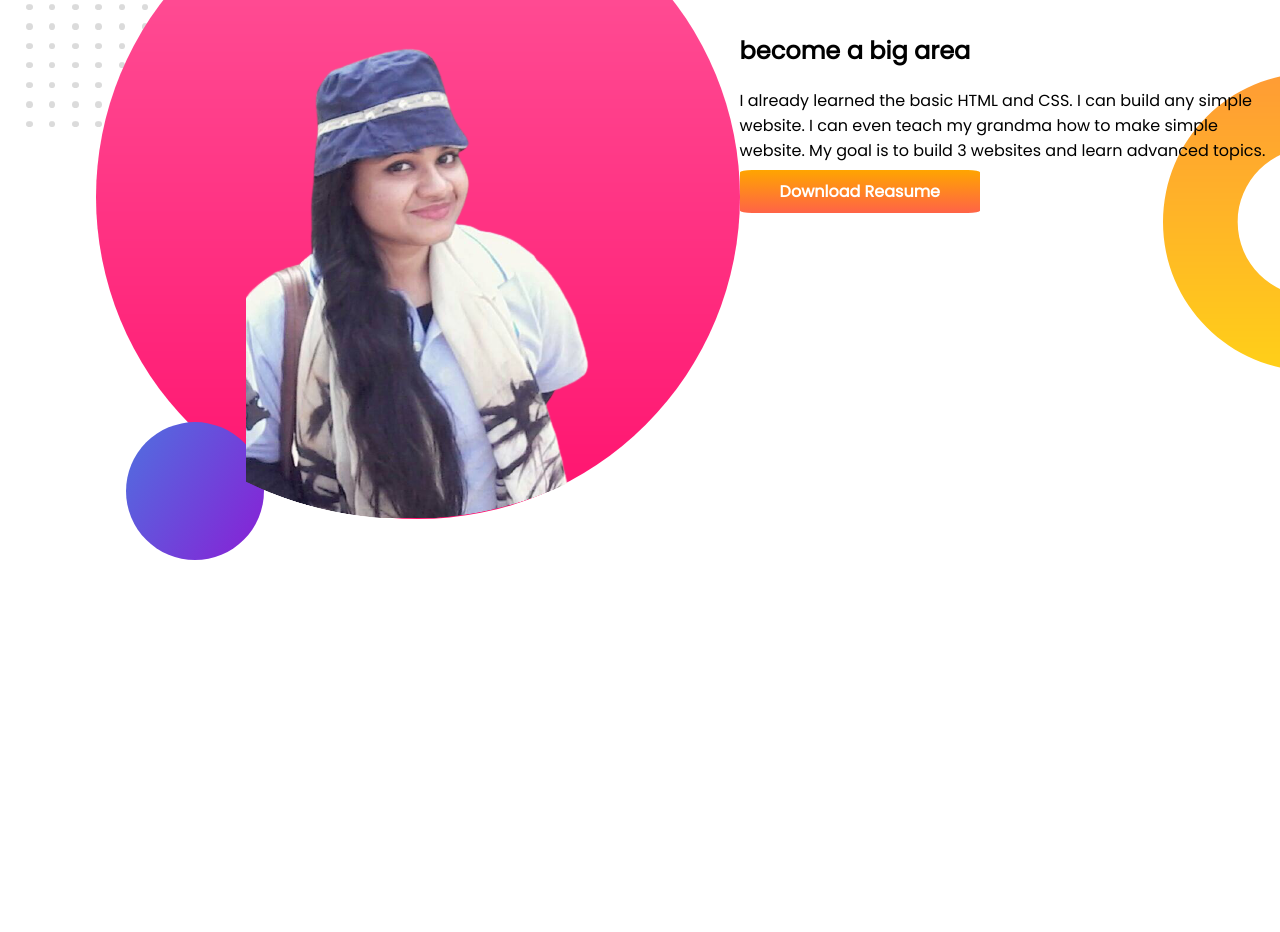
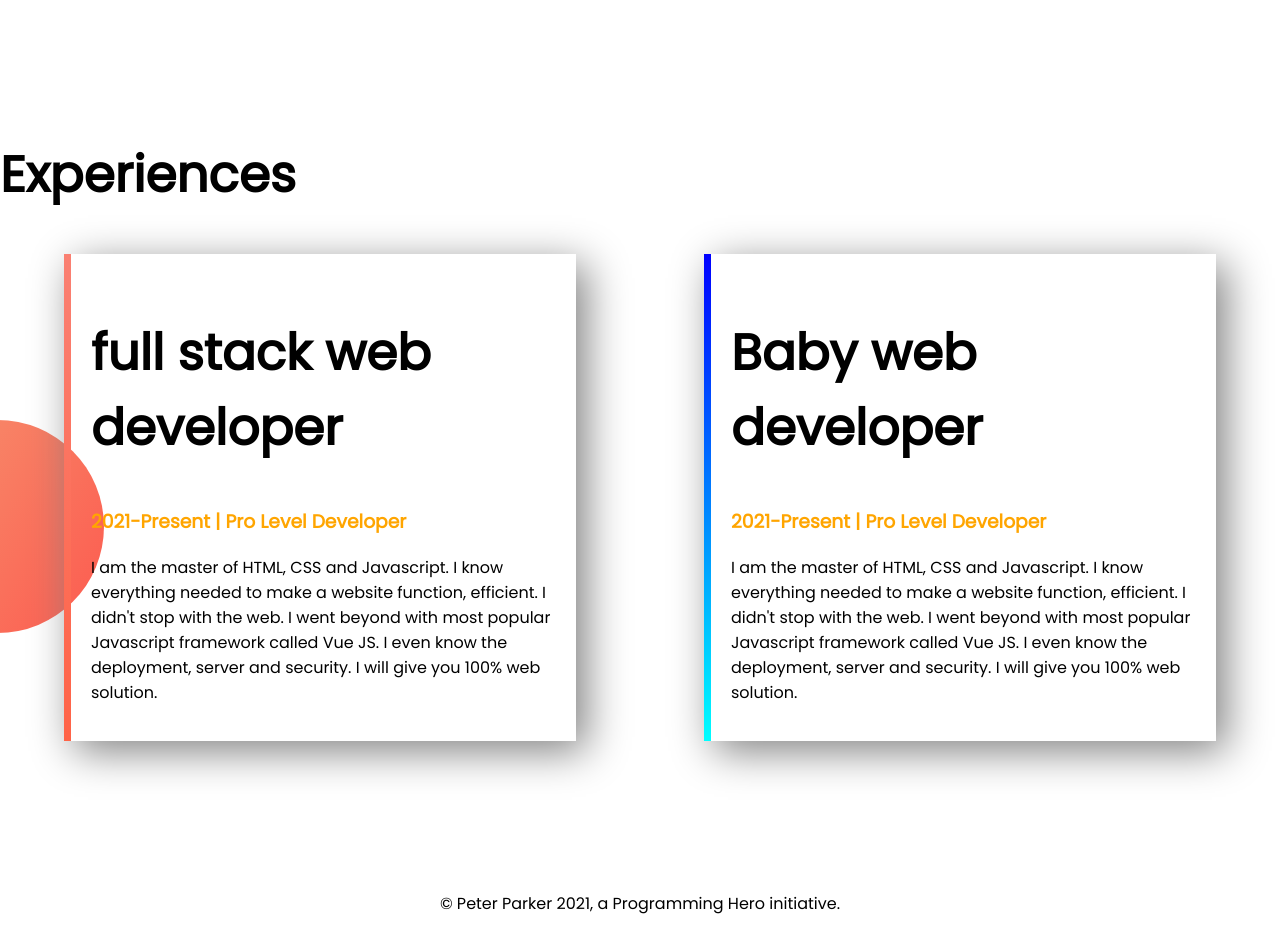
Before and after one commit to hamidamita600/developer-portfolio, a plain HTML site: page index.html in a window 1280 px wide. Shown: the part 961-1893 px from the top of the page. Before the commit the page ends 1529 px from the top, so only its background shows below. Drawn offline with Linux system fonts and the light colour scheme.

Commit message:
web developer

```diff
--- a/index.html
+++ b/index.html
@@ -13,7 +13,7 @@
 </head>
 
 <body>
-    <section class="top-banner">
+    <section class="top-banner container-flexible">
         <div class="half-width">
             <h1>Welcome To</h1>
             <h1><span class="orange-color">Mita's</span> World</h1>
@@ -29,10 +29,7 @@
     </section>
 
 
-
-
-
-    <section class="dreem-big">
+    <section class="dreem-big container-flexible">
         <div class="half-width">
             <img src="images/my-bg2.png" alt="">
         </div>
@@ -45,8 +42,49 @@
                 href="https://web.programming-hero.com/web-4/video/web-4-4-6-dream-area-background-image-background-repeat">Download
                 Reasume</a>
         </div>
+    </section>
 
+
+
+    <section class="ex-area">
+        <h1>Experiences</h1>
+
+        <div class="container-flexible">
+            <div id="web" class="ex-item">
+                <h1>full stack web developer</h1>
+                <h3 class="orange-color">2021-Present | Pro Level Developer</h3>
+                <p>I am the master of HTML, CSS and Javascript. I know everything needed to make a website function,
+                    efficient. I didn't
+                    stop with the web. I went beyond with most popular Javascript framework called Vue JS. I even know
+                    the
+                    deployment,
+                    server and security. I will give you 100% web solution.</p>
+            </div>
+            <div id="developer" class="ex-item">
+                <h1>Baby web developer</h1>
+                <h3 class="orange-color">2021-Present | Pro Level Developer</h3>
+                <p>I am the master of HTML, CSS and Javascript. I know everything needed to make a website function,
+                    efficient. I didn't
+                    stop with the web. I went beyond with most popular Javascript framework called Vue JS. I even know
+                    the
+                    deployment,
+                    server and security. I will give you 100% web solution.</p>
+            </div>
+        </div>
+        <footer>
+            <p>© Peter Parker 2021, a Programming Hero initiative.</p>
+        </footer>
     </section>
+
+
+
+
+
+
+
+
+
+
 
 </body>
 
--- a/style.css
+++ b/style.css
@@ -8,12 +8,15 @@ h1{
 .orange-color{
     color: orange;
 }
-section{
+.container-flexible{
     display: flex;
+    margin-bottom: 150px;
 }
 .half-width{
     width: 50%;
     padding-left: 2%;
+}
+.half-width img{
     width: 80% ;
 }
 .button{
@@ -33,3 +36,32 @@ section{
     background-repeat: no-repeat;
     background-position: right;
 }
+
+
+
+
+.ex-item{
+    width: 40%;
+    margin-left: 5%;
+    margin-right: 5%;
+    padding: 20px;
+    box-shadow: 10px 10px 40px gray;
+}
+.ex-area{
+    background-image: url(images/exp-bg.png);
+    background-repeat: no-repeat;
+    background-position: left;
+}
+#web{
+    border-left: 7px solid;
+    border-image: linear-gradient( salmon, tomato);
+    border-image-slice: 1;
+}
+#developer{
+     border-left: 7px solid;
+    border-image: linear-gradient(blue, cyan);
+    border-image-slice: 1;
+}
+footer p{
+    text-align: center;
+}
```
